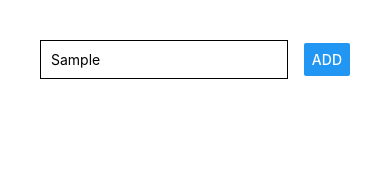
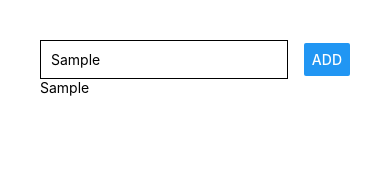
Before and after one commit to Sandhya023/React-native-base, a React Native app in the folder FirstApp/: screen / in a window 390 px wide. Both pictures are taken after typing "Sample" into the empty fields and a click on the button "ADD". Shown: the top 169 px of the page. Built offline with nearby package versions, Linux system fonts and the light colour scheme.

Commit message:
Output list of items

```diff
--- a/FirstApp/App.js
+++ b/FirstApp/App.js
@@ -22,13 +22,14 @@ import { useState } from 'react';
 
 export default function App() {
   const [enteredGoal, setEnteredGoal] = useState('');
+  const [courseGoals, setCourseGoal] = useState([]);
 
   function goalInputHandler(enteredText){
     setEnteredGoal(enteredText);
 
   }
   const addGoalHandler = () => {
-    console.log(enteredGoal);
+    setCourseGoal(currentGoals => [...currentGoals, enteredGoal ]);
   };
 
   return (
@@ -42,6 +43,9 @@ export default function App() {
         value={enteredGoal}/>
         <Button title="ADD" onPress={addGoalHandler}/>
 
+      </View>
+      <View>
+        {courseGoals.map((goal) => <Text>{goal}</Text>)}
       </View>
     </View>
   );
```
